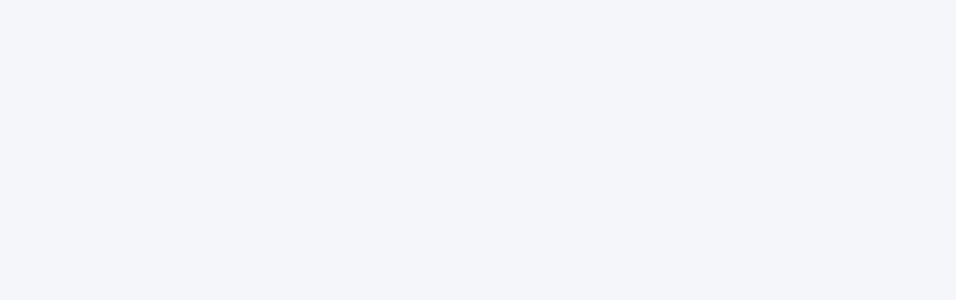
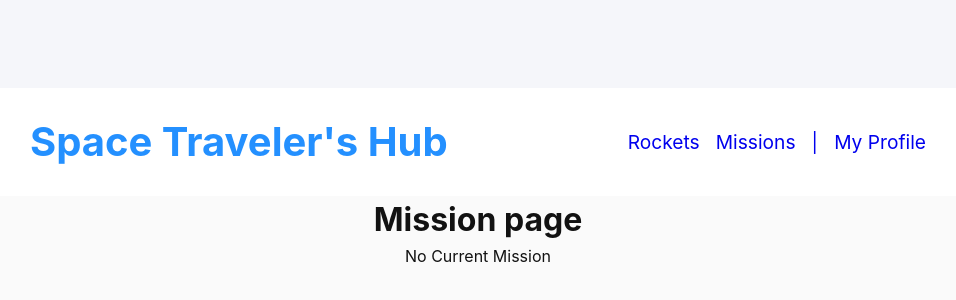
Before and after one commit to Goldinium/Space_Travelers_Hub, a React (Create React App) app: page /missions in a window 1280 px wide. Before the commit this address had no page. Shown: the part 40-340 px from the top of the page, without its empty margins (162-1118 px from the left). Built offline with nearby package versions, Linux system fonts and the light colour scheme.

Commit message:
Implement routes and view components for rockets, missions and my profile

```diff
--- a/src/App.js
+++ b/src/App.js
@@ -2,17 +2,20 @@ import {
   Routes,
   Route,
 } from 'react-router-dom';
-import Rockets from './routes/Home';
+import NavLink from './routes/NavLink';
+import Home from './routes/Home';
 import Profile from './routes/Profile';
-// import Missions from './routes/Missions';
+import Missions from './routes/Missions';
 import './App.css';
 
 function App() {
   return (
     <Routes>
-      <Route path="/" element={<Rockets />}>
-        <Route path="Profile" element={<Profile />} />
-        {/* <Route path="Missions" element={<Missions />} /> */}
+      <Route path="/" element={<NavLink />}>
+        <Route index element={<Home />} />
+        <Route path="/home" element={<Home />} />
+        <Route path="/missions" element={<Missions />} />
+        <Route path="/profile" element={<Profile />} />
       </Route>
     </Routes>
   );
--- /dev/null
+++ b/src/components/CurrentMissions.js
@@ -0,0 +1,14 @@
+// import { useSelector } from 'react-redux';
+
+export default function CurrentMissions() {
+  // const { allcategories } = useSelector((store) => store.categories);
+  return (
+    <div className="app-container">
+      <div className="category-container">
+        <div id="category">
+          No Current Mission
+        </div>
+      </div>
+    </div>
+  );
+}
--- /dev/null
+++ b/src/components/CurrentUser.js
@@ -0,0 +1,14 @@
+// import { useSelector } from 'react-redux';
+
+export default function User() {
+  // const { allcategories } = useSelector((store) => store.categories);
+  return (
+    <div className="app-container">
+      <div className="category-container">
+        <div id="category">
+          No Current User
+        </div>
+      </div>
+    </div>
+  );
+}
--- a/src/index.css
+++ b/src/index.css
@@ -74,6 +74,7 @@ a {
 .header {
   display: flex;
   align-items: center;
+  justify-content: space-between;
   gap: 3rem;
   width: auto;
   background: #fff;
@@ -83,6 +84,12 @@ a {
 .heading {
   font-size: 2.5rem;
   color: rgb(36, 144, 255);
+}
+
+.nav {
+  width: 30%;
+  background: red;
+  text-align: right;
 }
 
 ul.nav-items {
--- /dev/null
+++ b/src/routes/Missions.js
@@ -0,0 +1,16 @@
+// import { useSelector } from 'react-redux';
+import CurrentMissions from '../components/CurrentMissions';
+
+export default function Missions() {
+  // const { allcategories } = useSelector((store) => store.categories);
+  return (
+    <div className="app-container">
+      <div className="category-container">
+        <div id="category">
+          <h1> Mission page </h1>
+          <CurrentMissions />
+        </div>
+      </div>
+    </div>
+  );
+}
--- a/src/routes/NavLink.js
+++ b/src/routes/NavLink.js
@@ -5,14 +5,14 @@ function NavLink() {
     <div className="root-container">
       <div className="header">
         <h1 className="heading">
-          Space Traveler's Hub
+          Space Traveler&apos;s Hub
         </h1>
-        <nav className="navbar">
+        <nav>
           <ul className="nav-items">
-            <li><Link to="Rockets">Rockets</Link></li>
-            {/* <li><Link to="Missions">Missions</Link></li> */}
+            <li><Link to="home">Rockets</Link></li>
+            <li><Link to="missions">Missions</Link></li>
+            <li><Link to="profile">|&nbsp;&nbsp;&nbsp;My Profile</Link></li>
           </ul>
-          <Link to="Profile">My Profile</Link>
         </nav>
       </div>
       <Outlet />
--- a/src/routes/Profile.js
+++ b/src/routes/Profile.js
@@ -1,11 +1,12 @@
+import CurrentUser from '../components/CurrentUser';
+
 export default function Profile() {
-  // const { allcategories } = useSelector((store) => store.categories);
   return (
     <div className="app-container">
       <div className="category-container">
         <div id="category">
           <h1> Profile Page </h1>
-          This is profile page
+          <CurrentUser />
         </div>
       </div>
     </div>
```
Also changed, not shown: src/components/NewBookForm.js (+4 -4 lines), src/redux/rockets/rocketsSlice.js (+2 -7 lines).
